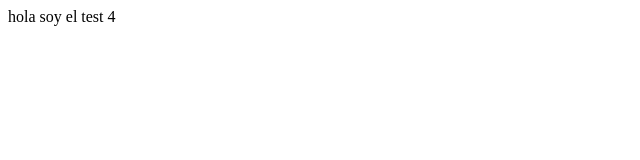
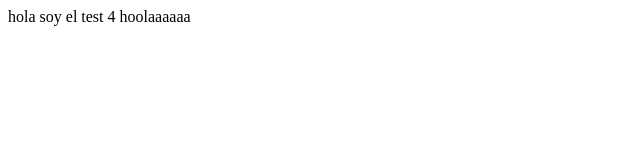
Before and after one commit to fabianmartinez/test4, a plain HTML site: page test4/public_html/index.html in a window 1280 px wide. Shown: the full height of the page, 0-640 px from the left. Drawn offline with Linux system fonts and the light colour scheme.

Commit message:
commit jonny

```diff
--- a/test4/public_html/index.html
+++ b/test4/public_html/index.html
@@ -9,6 +9,6 @@
     </head>
     <body>
        hola soy el test 4
-
+hoolaaaaaa
     </body>
 </html>
```
